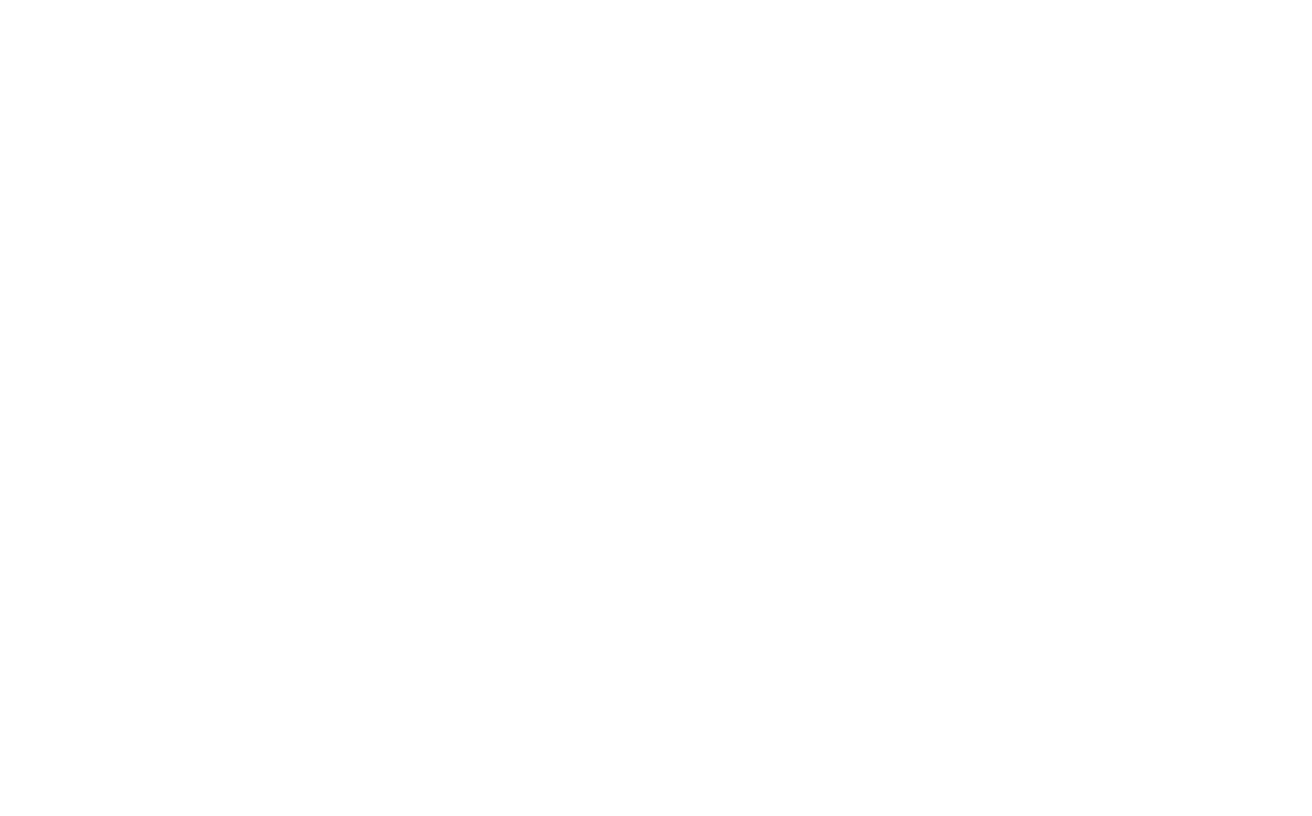
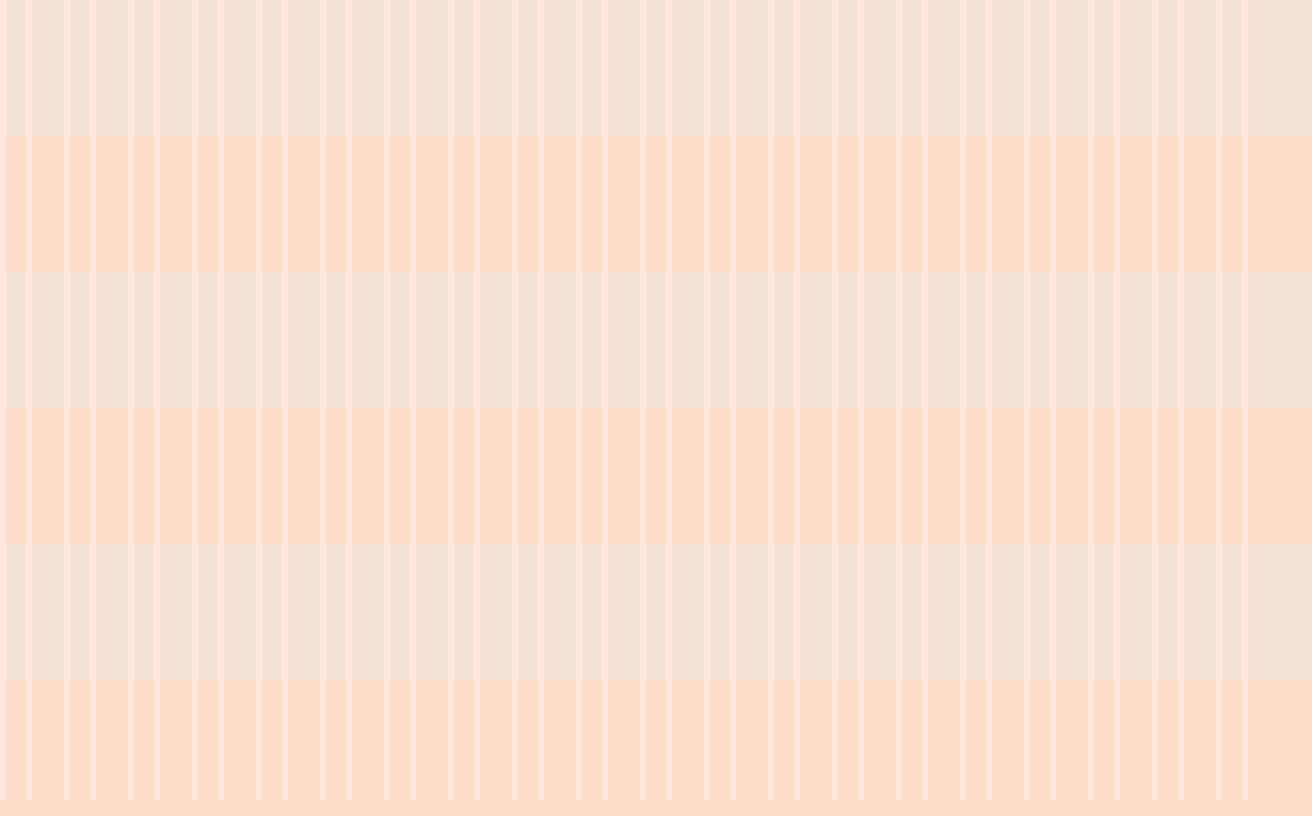
Before and after one commit to allisonyick/allisonyick.github.io, a plain HTML site: page geometric-abstraction/composition-2/index.html in a window 1280 px wide. Shown: the whole page, 1312 px wide, since content can reach past the window. Drawn offline with Linux system fonts and the light colour scheme.

Commit message:
push geometric abstraction 2

```diff
--- a/geometric-abstraction/composition-2/assets/css/main.css
+++ b/geometric-abstraction/composition-2/assets/css/main.css
@@ -0,0 +1,293 @@
+body {
+  margin: 0;
+  width: 100%;
+  height: 100%;
+  background-color: #F3F3EF;
+}
+
+.horizontal {
+  display: flex;
+  flex-direction: column;
+}
+
+.box {
+  width: 100%;
+  height: 13vh;
+  padding: 2vh;
+}
+
+.line {
+  width: 0.5vw;
+  height: 100%;
+  background-color: #FEE8DD;
+}
+
+.box-1 {
+  background-color: #F5E3DA;
+  z-index: 0;
+}
+
+.box-2 {
+  background-color: #FFDCC9;
+  z-index: 0;
+}
+
+.box-3 {
+  background-color: #F5E3DA;
+  z-index: 0;
+}
+
+.box-4 {
+  background-color: #FFDCC9;
+  z-index: 0;
+}
+
+.box-5 {
+  background-color: #F5E3DA;
+  z-index: 0;
+}
+
+.box-6 {
+  background-color: #FFDCC9;
+  z-index: 0;
+}
+
+.line-1 {
+  position: absolute;
+  left: 0vw;
+  z-index: 100;
+}
+
+.line-2 {
+  position: absolute;
+  left: 2vw;
+  z-index: 100;
+}
+
+.line-3 {
+  position: absolute;
+  left: 5vw;
+  z-index: 100;
+}
+
+.line-4 {
+  position: absolute;
+  left: 7vw;
+  z-index: 100;
+}
+
+.line-5 {
+  position: absolute;
+  left: 10vw;
+  z-index: 100;
+}
+
+.line-6 {
+  position: absolute;
+  left: 12vw;
+  z-index: 100;
+}
+
+.line-7 {
+  position: absolute;
+  left: 15vw;
+  z-index: 100;
+}
+
+.line-8 {
+  position: absolute;
+  left: 17vw;
+  z-index: 100;
+}
+
+.line-9 {
+  position: absolute;
+  left: 20vw;
+  z-index: 100;
+}
+
+.line-10 {
+  position: absolute;
+  left: 22vw;
+  z-index: 100;
+}
+
+.line-11 {
+  position: absolute;
+  left: 25vw;
+  z-index: 100;
+}
+
+.line-12 {
+  position: absolute;
+  left: 27vw;
+  z-index: 100;
+}
+
+.line-13 {
+  position: absolute;
+  left: 30vw;
+  z-index: 100;
+}
+
+.line-14 {
+  position: absolute;
+  left: 32vw;
+  z-index: 100;
+}
+
+.line-15 {
+  position: absolute;
+  left: 35vw;
+  z-index: 100;
+}
+
+.line-16 {
+  position: absolute;
+  left: 37vw;
+  z-index: 100;
+}
+
+.line-17 {
+  position: absolute;
+  left: 40vw;
+  z-index: 100;
+}
+
+.line-18 {
+  position: absolute;
+  left: 42vw;
+  z-index: 100;
+}
+
+.line-19 {
+  position: absolute;
+  left: 45vw;
+  z-index: 100;
+}
+
+.line-20 {
+  position: absolute;
+  left: 47vw;
+  z-index: 100;
+}
+
+.line-21 {
+  position: absolute;
+  left: 50vw;
+  z-index: 100;
+}
+
+.line-22 {
+  position: absolute;
+  left: 52vw;
+  z-index: 100;
+}
+
+.line-23 {
+  position: absolute;
+  left: 55vw;
+  z-index: 100;
+}
+
+.line-24 {
+  position: absolute;
+  left: 57vw;
+  z-index: 100;
+}
+
+.line-25 {
+  position: absolute;
+  left: 60vw;
+  z-index: 100;
+}
+
+.line-26 {
+  position: absolute;
+  left: 62vw;
+  z-index: 100;
+}
+
+.line-27 {
+  position: absolute;
+  left: 65vw;
+  z-index: 100;
+}
+
+.line-28 {
+  position: absolute;
+  left: 67vw;
+  z-index: 100;
+}
+
+.line-29 {
+  position: absolute;
+  left: 70vw;
+  z-index: 100;
+}
+
+.line-30 {
+  position: absolute;
+  left: 72vw;
+  z-index: 100;
+}
+
+.line-31 {
+  position: absolute;
+  left: 75vw;
+  z-index: 100;
+}
+
+.line-32 {
+  position: absolute;
+  left: 77vw;
+  z-index: 100;
+}
+
+.line-33 {
+  position: absolute;
+  left: 80vw;
+  z-index: 100;
+}
+
+.line-34 {
+  position: absolute;
+  left: 82vw;
+  z-index: 100;
+}
+
+.line-35 {
+  position: absolute;
+  left: 85vw;
+  z-index: 100;
+}
+
+.line-36 {
+  position: absolute;
+  left: 87vw;
+  z-index: 100;
+}
+
+.line-37 {
+  position: absolute;
+  left: 90vw;
+  z-index: 100;
+}
+
+.line-38 {
+  position: absolute;
+  left: 92vw;
+  z-index: 100;
+}
+
+.line-39 {
+  position: absolute;
+  left: 95vw;
+  z-index: 100;
+}
+
+.line-40 {
+  position: absolute;
+  left: 97vw;
+  z-index: 100;
+}
--- a/geometric-abstraction/composition-2/index.html
+++ b/geometric-abstraction/composition-2/index.html
@@ -5,6 +5,56 @@
   <link rel="stylesheet" type="text/css" href="assets/css/main.css">
 </head>
 <body>
+  <div class="horizontal">
 
+    <div class="box box-1"></div>
+    <div class="box box-2"></div>
+    <div class="box box-3"></div>
+    <div class="box box-4"></div>
+    <div class="box box-5"></div>
+    <div class="box box-6"></div>
+
+    <div class="line line-1"></div>
+    <div class="line line-2"></div>
+    <div class="line line-3"></div>
+    <div class="line line-4"></div>
+    <div class="line line-5"></div>
+    <div class="line line-6"></div>
+    <div class="line line-7"></div>
+    <div class="line line-8"></div>
+    <div class="line line-9"></div>
+    <div class="line line-10"></div>
+    <div class="line line-11"></div>
+    <div class="line line-12"></div>
+    <div class="line line-13"></div>
+    <div class="line line-14"></div>
+    <div class="line line-15"></div>
+    <div class="line line-16"></div>
+    <div class="line line-17"></div>
+    <div class="line line-18"></div>
+    <div class="line line-19"></div>
+    <div class="line line-20"></div>
+    <div class="line line-21"></div>
+    <div class="line line-22"></div>
+    <div class="line line-23"></div>
+    <div class="line line-24"></div>
+    <div class="line line-25"></div>
+    <div class="line line-26"></div>
+    <div class="line line-27"></div>
+    <div class="line line-28"></div>
+    <div class="line line-29"></div>
+    <div class="line line-30"></div>
+    <div class="line line-31"></div>
+    <div class="line line-32"></div>
+    <div class="line line-33"></div>
+    <div class="line line-34"></div>
+    <div class="line line-35"></div>
+    <div class="line line-36"></div>
+    <div class="line line-37"></div>
+    <div class="line line-38"></div>
+    <div class="line line-39"></div>
+    <div class="line line-40"></div>
+
+  </div>
 </body>
 </html>
--- a/geometric-abstraction/composition-3/assets/css/main.css
+++ b/geometric-abstraction/composition-3/assets/css/main.css
@@ -0,0 +1,6 @@
+body {
+  margin: 0;
+  width: 100%;
+  height: 100%;
+  background-color: #F3F3EF;
+}
```
Also changed, not shown: geometric-abstraction/composition-3/index.html (+5 -1 lines), 1 other file.
